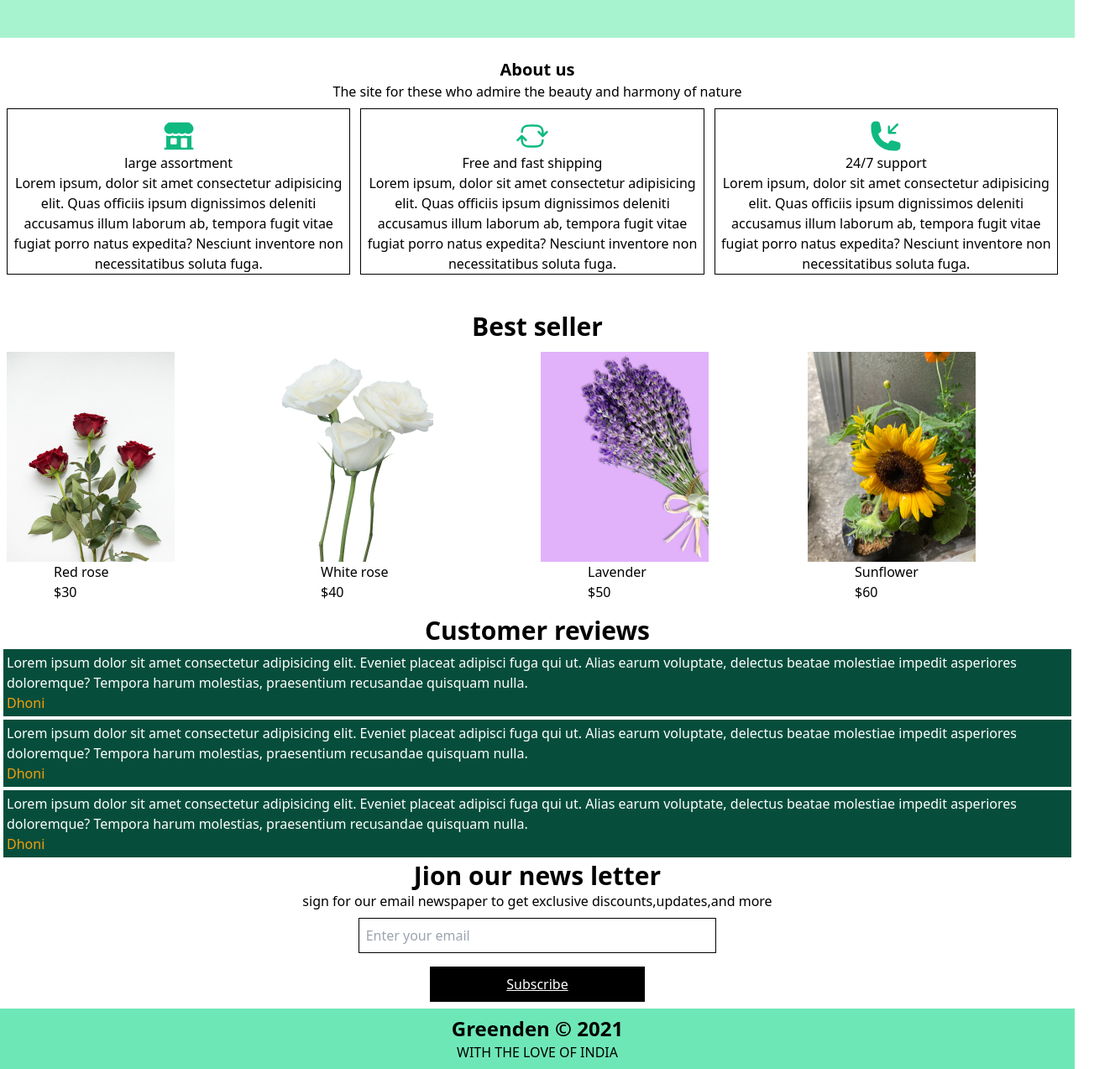
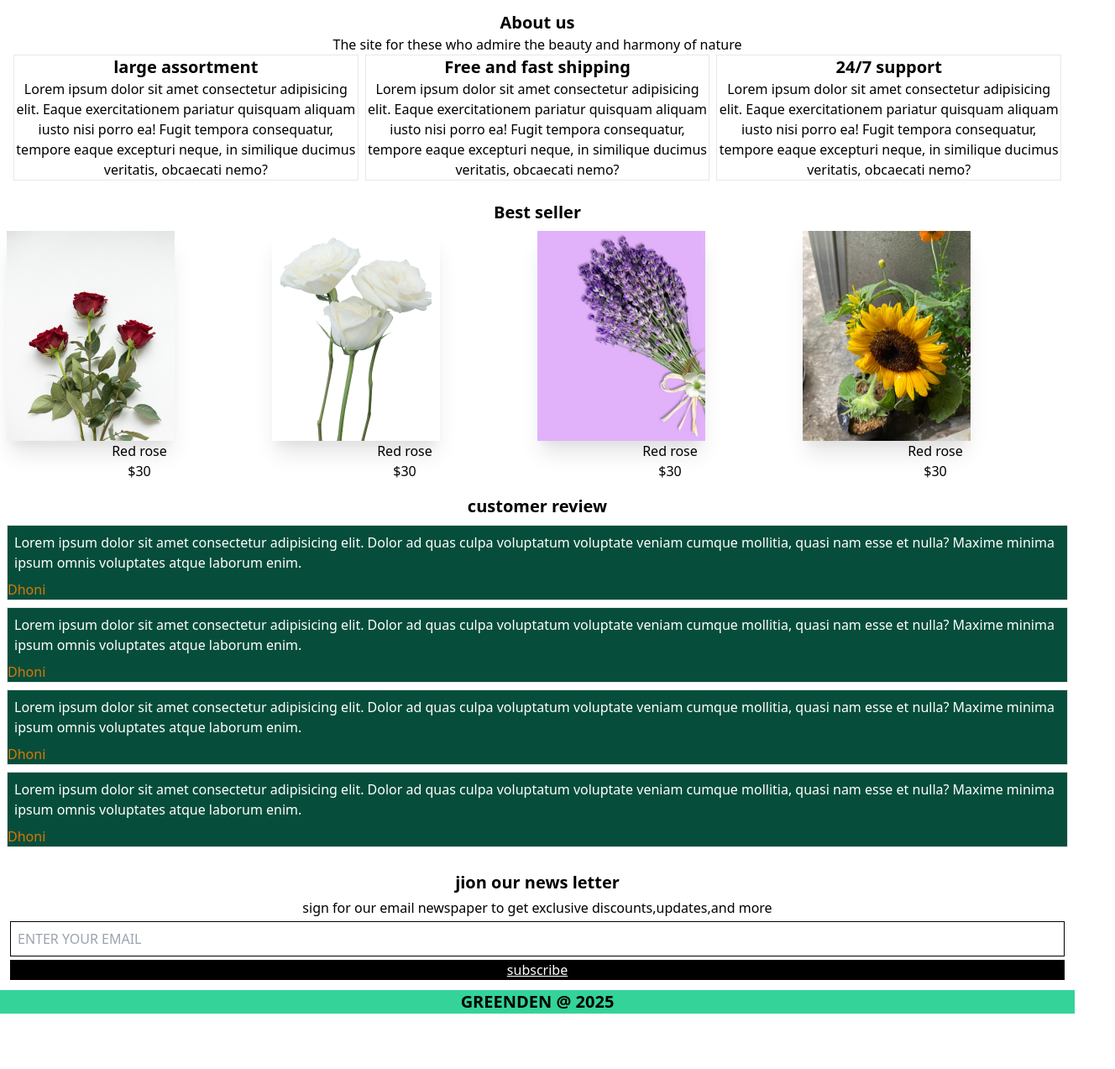
Before and after one commit to Umesh-Dayananda13/Greenden, a plain HTML site: page index.html in a window 1280 px wide. Shown: the part 467-1740 px from the top of the page at 84% size, 1328 px wide, since content can reach past the window. After the commit the page ends 1674 px from the top, so only its background shows below. Drawn offline with nearby package versions, Linux system fonts and the light colour scheme.

Commit message:
made changes

```diff
--- a/index.html
+++ b/index.html
@@ -4,124 +4,134 @@
 <head>
     <meta charset="UTF-8">
     <meta name="viewport" content="width=device-width, initial-scale=1.0">
-    <title>Greenden</title>
+    <title>Document</title>
     <link href="
     https://cdn.jsdelivr.net/npm/tailwindcss@2.2.19/dist/tailwind.min.css
     " rel="stylesheet">
 
 </head>
 
-<body class="overflow-x-hidden md:overflow-x-hidden">
-
-    <div class="bg-green-300 flex justify-between p-3  items-center shadow-xl sticky top-0 z-50">
-        <h1 class="text-xl font-bold">GREENDEN</h1>
-        <svg xmlns="http://www.w3.org/2000/svg" fill="none" viewBox="0 0 24 24" stroke-width="1.5" stroke="currentColor"
-            class="w-6 h-6 text-gray-800 md:hidden">
+<body>
+    <!--section1-->
+    <div class="bg-green-500 shadow-xl  h-10 items-center p-3 flex justify-between sticky top-0 z-50">
+        <h1 class="font-bold text-xl ">GREENDEN</h1>
+        <div class=" flex gap-4 hidden md:flex">
+            <p class="cursor-pointer hover:underline  ">HOME</p>
+            <p class="cursor-pointer hover:underline ">PRODUCTS</p>
+            <p class="cursor-pointer hover:underline ">CONTACT</p>
+        </div>
+        <div class="md:hidden">
+            <svg xmlns="http://www.w3.org/2000/svg" fill="none" viewBox="0 0 24 24" stroke-width="1.5"
+                stroke="currentColor" class="w-7">
                 <path stroke-linecap="round" stroke-linejoin="round" d="M3.75 6.75h16.5M3.75 12h16.5m-16.5 5.25h16.5" />
             </svg>
 
 
-
-
-
-        <ul class="flex p-3 gap-3 hidden md:flex">
-            <li class="hover:underline  cursor-pointer"><a href="index.html">Home</a></li>
-            <li class="hover:underline cursor-pointer "><a href="product.html">Products</a></li>
-            <li class="hover:underline  cursor-pointer"><a href="contact.html">Contact</a></li>
-    </div>
-    <!--Header section-->
-    <section class="bg-green-200 p-4 flex  flex-col justify-center">
-        <div>
-            <p class=" mb-4">We offer you a wide range of Artificial and Natural Flower</p>
-            <h1 class="font-bold text-2xl"> Plants for your interior</h1>
-        </div>
-        <diV>
-            <button class="border border-black p-3 mt-2 bg-black text-white rounded"> Shop now</button>
-            <button class="border border-black p-3 rounded">Watch video</button>
-            <p class="mt-1"> 160+ plants species | 100+ clients</p>
-        </diV>
-        <div class="hidden md:flex justify-end relative bottom-20 right-60">
-            <img class="w-1/5" src="./images/pot.jpg " >
         </div>
 
-
-    </section>
-   <!---About section-->
-   <About class="p-2 text-center mb-2 md:text-center ">
-    <h1 class="font-bold text-xl">About us</h1>
-        <p class="mb-2">The site for these who admire the beauty and harmony of nature</p>
-    <div class=" flex flex-col m-2 md:flex-row flex ">
-
-        <div class="border border-black  mb-3 mr-3">
-            <svg xmlns="http://www.w3.org/2000/svg" viewBox="0 0 24 24" fill="currentColor" class="w-10  mt-3 inline text-green-500">
-                <path d="M5.223 2.25c-.497 0-.974.198-1.325.55l-1.3 1.298A3.75 3.75 0 0 0 7.5 9.75c.627.47 1.406.75 2.25.75.844 0 1.624-.28 2.25-.75.626.47 1.406.75 2.25.75.844 0 1.623-.28 2.25-.75a3.75 3.75 0 0 0 4.902-5.652l-1.3-1.299a1.875 1.875 0 0 0-1.325-.549H5.223Z" />
-                <path fill-rule="evenodd" d="M3 20.25v-8.755c1.42.674 3.08.673 4.5 0A5.234 5.234 0 0 0 9.75 12c.804 0 1.568-.182 2.25-.506a5.234 5.234 0 0 0 2.25.506c.804 0 1.567-.182 2.25-.506 1.42.674 3.08.675 4.5.001v8.755h.75a.75.75 0 0 1 0 1.5H2.25a.75.75 0 0 1 0-1.5H3Zm3-6a.75.75 0 0 1 .75-.75h3a.75.75 0 0 1 .75.75v3a.75.75 0 0 1-.75.75h-3a.75.75 0 0 1-.75-.75v-3Zm8.25-.75a.75.75 0 0 0-.75.75v5.25c0 .414.336.75.75.75h3a.75.75 0 0 0 .75-.75v-5.25a.75.75 0 0 0-.75-.75h-3Z" clip-rule="evenodd" />
-              </svg>
-
-            <h2>large assortment</h2>
-            <p>Lorem ipsum, dolor sit amet consectetur adipisicing elit. Quas officiis ipsum dignissimos deleniti accusamus illum laborum ab, tempora fugit vitae fugiat porro natus expedita? Nesciunt inventore non necessitatibus soluta fuga.</p>
     </div>
-        <div class="border border-black mb-3 mr-3 ">
-            <svg xmlns="http://www.w3.org/2000/svg" viewBox="0 0 24 24" fill="currentColor" class="w-10  mt-3 inline text-green-500">
-                <path fill-rule="evenodd" d="M12 5.25c1.213 0 2.415.046 3.605.135a3.256 3.256 0 0 1 3.01 3.01c.044.583.077 1.17.1 1.759L17.03 8.47a.75.75 0 1 0-1.06 1.06l3 3a.75.75 0 0 0 1.06 0l3-3a.75.75 0 0 0-1.06-1.06l-1.752 1.751c-.023-.65-.06-1.296-.108-1.939a4.756 4.756 0 0 0-4.392-4.392 49.422 49.422 0 0 0-7.436 0A4.756 4.756 0 0 0 3.89 8.282c-.017.224-.033.447-.046.672a.75.75 0 1 0 1.497.092c.013-.217.028-.434.044-.651a3.256 3.256 0 0 1 3.01-3.01c1.19-.09 2.392-.135 3.605-.135Zm-6.97 6.22a.75.75 0 0 0-1.06 0l-3 3a.75.75 0 1 0 1.06 1.06l1.752-1.751c.023.65.06 1.296.108 1.939a4.756 4.756 0 0 0 4.392 4.392 49.413 49.413 0 0 0 7.436 0 4.756 4.756 0 0 0 4.392-4.392c.017-.223.032-.447.046-.672a.75.75 0 0 0-1.497-.092c-.013.217-.028.434-.044.651a3.256 3.256 0 0 1-3.01 3.01 47.953 47.953 0 0 1-7.21 0 3.256 3.256 0 0 1-3.01-3.01 47.759 47.759 0 0 1-.1-1.759L6.97 15.53a.75.75 0 0 0 1.06-1.06l-3-3Z" clip-rule="evenodd" />
-              </svg>
-
-            <h2>Free and fast shipping</h2>
-            <p>Lorem ipsum, dolor sit amet consectetur adipisicing elit. Quas officiis ipsum dignissimos deleniti accusamus illum laborum ab, tempora fugit vitae fugiat porro natus expedita? Nesciunt inventore non necessitatibus soluta fuga.</p>
+    <!---section-2-->
+    <div class="bg-green-400 p-6">
+<p>we offer you a wide range of artificial and natural flower</p>
+<div>
+    <h1 class="font-bold text-xl"> plants for your interior</h1>
 </div>
-        <div class="border border-black mb-3  mr-3">
-            <svg  xmlns="http://www.w3.org/2000/svg" viewBox="0 0 24 24" fill="currentColor" class="w-10  mt-3 inline text-green-500">
-                <path fill-rule="evenodd" d="M19.5 9.75a.75.75 0 0 1-.75.75h-4.5a.75.75 0 0 1-.75-.75v-4.5a.75.75 0 0 1 1.5 0v2.69l4.72-4.72a.75.75 0 1 1 1.06 1.06L16.06 9h2.69a.75.75 0 0 1 .75.75Z" clip-rule="evenodd" />
-                <path fill-rule="evenodd" d="M1.5 4.5a3 3 0 0 1 3-3h1.372c.86 0 1.61.586 1.819 1.42l1.105 4.423a1.875 1.875 0 0 1-.694 1.955l-1.293.97c-.135.101-.164.249-.126.352a11.285 11.285 0 0 0 6.697 6.697c.103.038.25.009.352-.126l.97-1.293a1.875 1.875 0 0 1 1.955-.694l4.423 1.105c.834.209 1.42.959 1.42 1.82V19.5a3 3 0 0 1-3 3h-2.25C8.552 22.5 1.5 15.448 1.5 6.75V4.5Z" clip-rule="evenodd" />
-              </svg>
-
-            <h2>24/7 support</h2>
-            <p>Lorem ipsum, dolor sit amet consectetur adipisicing elit. Quas officiis ipsum dignissimos deleniti accusamus illum laborum ab, tempora fugit vitae fugiat porro natus expedita? Nesciunt inventore non necessitatibus soluta fuga.</p>
+<div class="mt-1 mb-2">
+    <button class="text-white border border-black bg-black rounded p-2">shop now</button>
+    <button class="border border-black rounded p-2">watch video</button>
+</div>
+<p>160+ plants species|100+clients</p>
+<div  class="flex justify-end hidden md:flex">
+    <img src="./images/pot.jpg" class="w-1/5 relative right-20 bottom-11">
 </div>
     </div>
-   </About>
-   <seller>
-    <h2 class="font-bold text-3xl text-center mb-3">Best seller</h2>
+    <!--section-3-->
+    <div class="p-2 m-2 ">
+        <h1 class="text-center font-bold text-xl">About us</h1>
+        <p class="text-center">The site for these who admire the beauty and harmony of nature</p>
+      <div class="md:flex gap-2">
+        <div class="  border mb-2">
+            <h1 class="text-center font-bold text-xl">large assortment</h1>
+            <p class="text-center"> Lorem ipsum dolor sit amet consectetur adipisicing elit. Eaque exercitationem pariatur quisquam aliquam iusto nisi porro ea! Fugit tempora consequatur, tempore eaque excepturi neque, in similique ducimus veritatis, obcaecati nemo?</p>
 
-    <div  class="grid grid-cols-2 m-2 md:grid-cols-4 gap-2">
-        <div class="mb-2  "><img  src="./images/c1.png" class="hover:shadow-xl transform hover:translate-x-1" > <h1 class=" relative left-14">Red rose</h1><P class="relative left-14">$30</P></div>
-        <div class="mb-2"><img src="./images/c2.png" class="hover:shadow-xl transform hover:translate-x-1" ><h1 class="relative left-14"> White rose</h1><p class="relative left-14">$40</p></div>
-        <div class="mb-2"><img src="./images/c3.png" class="hover:shadow-xl transform hover:translate-x-1"><h1 class="relative left-14">Lavender</h1><p class="relative left-14">$50</p></div>
-        <div class="mb-2"><img src="./images/c4.png" class="hover:shadow-xl transform hover:translate-x-1" ><h1 class="relative left-14">Sunflower</h1><p class="relative left-14">$60</p></div>
+        </div>
+        <div class=" border mb-2 ">
+            <h1 class="text-center font-bold text-xl">Free and fast shipping</h1>
+            <p class="text-center"> Lorem ipsum dolor sit amet consectetur adipisicing elit. Eaque exercitationem pariatur quisquam aliquam iusto nisi porro ea! Fugit tempora consequatur, tempore eaque excepturi neque, in similique ducimus veritatis, obcaecati nemo?</p>
 
 
         </div>
-   </seller>
-   <h1 class="font-bold text-3xl text-center mt-1">Customer reviews</h1>
-   <review>
-    <div class="bg-green-900 p-1 m-1 text-white">
-        <p>Lorem ipsum dolor sit amet consectetur adipisicing elit. Eveniet placeat adipisci fuga qui ut. Alias earum voluptate, delectus beatae molestiae impedit asperiores doloremque? Tempora harum molestias, praesentium recusandae quisquam nulla.</p>
-        <h1 class="text-yellow-500">Dhoni</h1>
+        <div class=" border mb-2 ">
+            <h1 class="text-center font-bold text-xl">24/7 support</h1>
+            <p class="text-center"> Lorem ipsum dolor sit amet consectetur adipisicing elit. Eaque exercitationem pariatur quisquam aliquam iusto nisi porro ea! Fugit tempora consequatur, tempore eaque excepturi neque, in similique ducimus veritatis, obcaecati nemo?</p>
+
+
         </div>
-    <div class="bg-green-900 p-1 m-1 text-white">
-        <p>Lorem ipsum dolor sit amet consectetur adipisicing elit. Eveniet placeat adipisci fuga qui ut. Alias earum voluptate, delectus beatae molestiae impedit asperiores doloremque? Tempora harum molestias, praesentium recusandae quisquam nulla.</p>
-        <h1 class="text-yellow-500">Dhoni</h1>
       </div>
-    <div class="bg-green-900 p-1 m-1 text-white">
-        <p>Lorem ipsum dolor sit amet consectetur adipisicing elit. Eveniet placeat adipisci fuga qui ut. Alias earum voluptate, delectus beatae molestiae impedit asperiores doloremque? Tempora harum molestias, praesentium recusandae quisquam nulla.</p>
-        <h1 class="text-yellow-500">Dhoni</h1>
     </div>
-   </review>
-   <jion>
+    <!--section4-->
     <div>
-        <h1 class="font-bold text-3xl text-center">Jion our news letter</h1>
-        <p class="text-center">sign for our email newspaper to get exclusive discounts,updates,and more</p>
+        <h1 class="text-center font-bold text-xl">Best seller</h1>
+        <div class="grid grid-cols-2 m-2 md:grid-cols-4 ">
+            <div class="mb-2">
+                <img src="./images/c1.png " class="shadow-xl">
+                <h1 class="text-center">Red rose</h1>
+                <p class="text-center">$30</p>
             </div>
-    <div class="flex flex-col  items-center">
-        <input type="text" placeholder="Enter your email" class="border border-black p-2 m-2 w-2/6">
-        <button class="border border-black p-2 m-2  bg-black text-white underline w-1/ md:w-1/5">Subscribe</button>
+            <div class="mb-2">
+                <img src="./images/c2.png"  class="shadow-xl">
+                <h1 class="text-center">Red rose</h1>
+                <p class="text-center">$30</p>
             </div>
-   </jion>
-    <footer class="bg-green-300 p-2 text-center">
-     <h1 class="font-bold text-2xl">Greenden &copy; 2021</h1>
-     <p class="hidden md:block">WITH THE LOVE OF INDIA</p>
-    </footer>
+            <div class="mb-2">
+                <img src="./images/c3.png"  class="shadow-xl">
+                <h1 class="text-center">Red rose</h1>
+                <p class="text-center">$30</p>
+            </div>
+            <div class="mb-2">
+                <img src="./images/c4.png"  class="shadow-xl">
+                <h1 class="text-center">Red rose</h1>
+                <p class="text-center">$30</p>
+            </div>
+        </div>
+    </div>
+    <!--section-5-->
+    <div>
+        <h1 class="text-center font-bold text-xl">customer review</h1>
+        <div class="grid grid-rows-1 m-2 ">
+            <div class="mb-2 border bg-green-900 ">
+                <p class="text-white p-2">Lorem ipsum dolor sit amet consectetur adipisicing elit. Dolor ad quas culpa voluptatum voluptate veniam cumque mollitia, quasi nam esse et nulla? Maxime minima ipsum omnis voluptates atque laborum enim.</p>
 
+                <p class="text-yellow-600">Dhoni</p>
+            </div>
+            <div class="mb-2 border  bg-green-900 ">
+                <p class="text-white p-2">Lorem ipsum dolor sit amet consectetur adipisicing elit. Dolor ad quas culpa voluptatum voluptate veniam cumque mollitia, quasi nam esse et nulla? Maxime minima ipsum omnis voluptates atque laborum enim.</p>
+
+                <p class="text-yellow-600">Dhoni</p>
+            </div>
+            <div class="mb-2 border  bg-green-900 ">
+                <p class="text-white p-2">Lorem ipsum dolor sit amet consectetur adipisicing elit. Dolor ad quas culpa voluptatum voluptate veniam cumque mollitia, quasi nam esse et nulla? Maxime minima ipsum omnis voluptates atque laborum enim.</p>
+
+                <p class="text-yellow-600">Dhoni</p>
+            </div>
+            <div class="mb-2 border bg-green-900 ">
+                <p class="text-white p-2">Lorem ipsum dolor sit amet consectetur adipisicing elit. Dolor ad quas culpa voluptatum voluptate veniam cumque mollitia, quasi nam esse et nulla? Maxime minima ipsum omnis voluptates atque laborum enim.</p>
+
+                <p class="text-yellow-600">Dhoni</p>
+            </div>
+        </div>
+    </div>
+    <!--section6-->
+    <div class="p-3 flex flex-col justify-center">
+        <h1 class="text-center font-bold text-xl mb-1">jion our news letter</h1>
+        <p class="text-center mb-1">sign for our email newspaper to get exclusive discounts,updates,and more</p>
+        <input placeholder="ENTER YOUR EMAIL" class="border border-black p-2 mb-1">
+        <button class="text-white bg-black underline">subscribe</button>
+    </div>
+    <!--section-6-->
+    <div class="bg-green-400">
+        <h1 class="font-bold text-xl text-center">GREENDEN @ 2025</h1>
+    </div>
 
 
 
```
Lines whose indentation alone changed are shown as unchanged.
